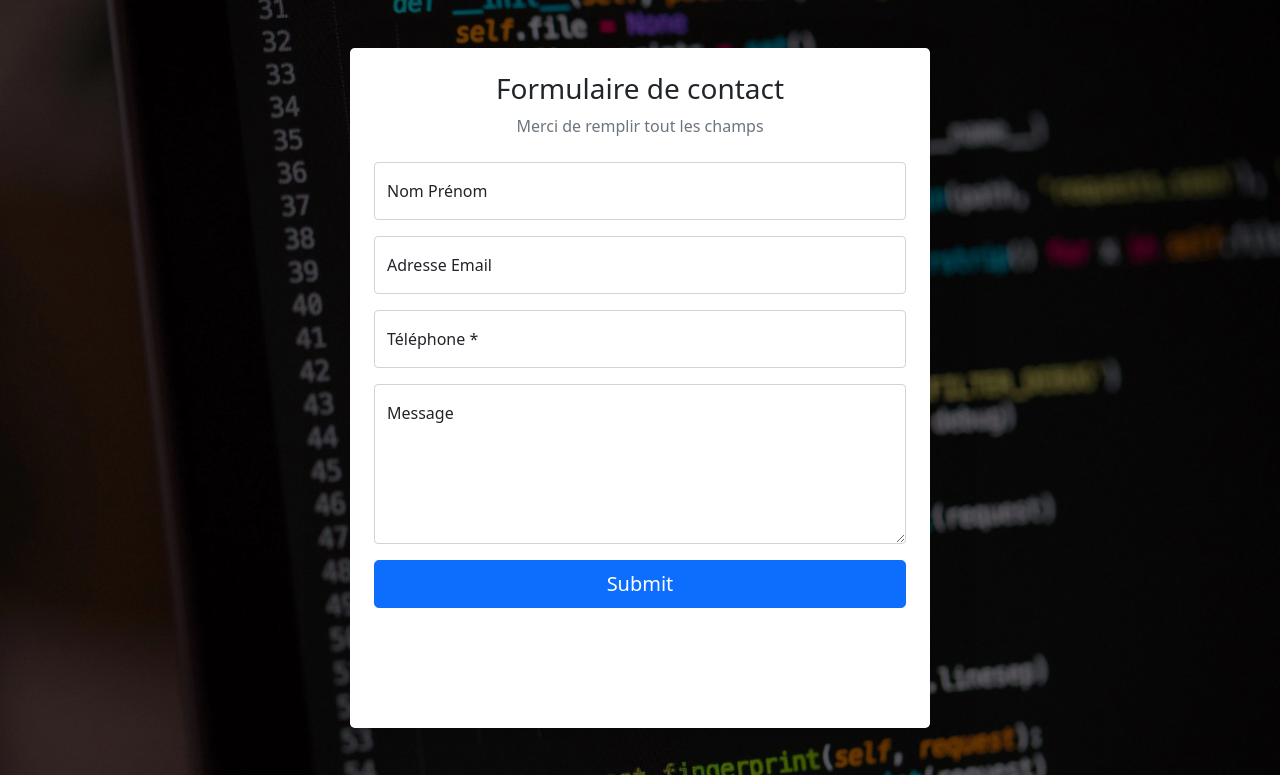
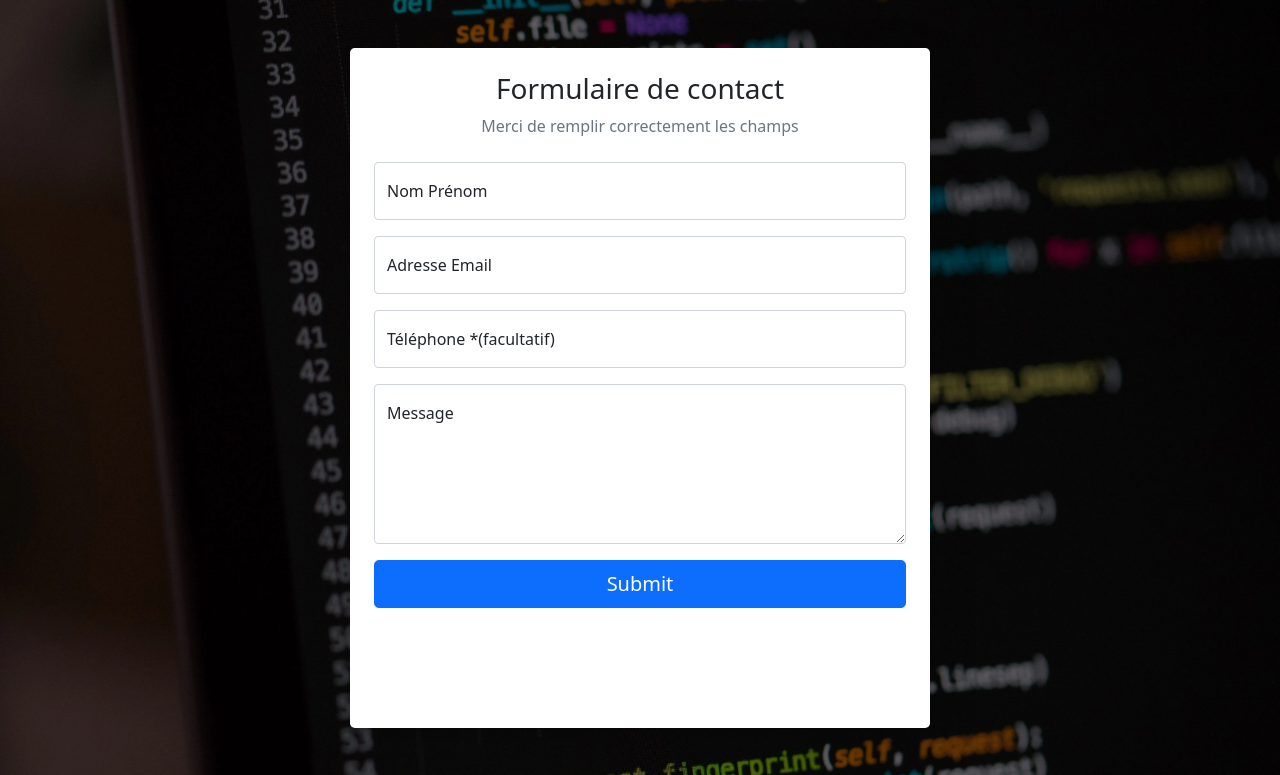
Before and after one commit to tanguym77/portfolio, a PHP site: page /contact.php in a window 1280 px wide. Shown: the part 166-941 px from the top of the page. Run offline with PHP 8.4, Linux system fonts and the light colour scheme; some libraries are stand-ins or nearby versions.

Commit message:
fix mail

```diff
--- a/contact.php
+++ b/contact.php
@@ -11,7 +11,7 @@
                 <div class="col-sm-12 p-4">
                 <div class="text-center">
                     <div class="h3 fw-light">Formulaire de contact</div>
-                    <p class="mb-4 text-muted">Merci de remplir tout les champs</p>
+                    <p class="mb-4 text-muted">Merci de remplir correctement les champs</p>
                 </div>
 
                 <form method="post" action="mail.php" >
@@ -31,7 +31,7 @@
                     <!-- Téléphone -->
                     <div class="form-floating mb-3">
                     <input name="phone" class="form-control" id="phone" type="tel" placeholder="Téléphone" />
-                    <label for="phone">Téléphone *</label>
+                    <label for="phone">Téléphone *(facultatif)</label>
                     </div>
 
                     <!-- MESSAGE -->
@@ -46,7 +46,7 @@
                             echo "
                             <div>
                                 <div class='text-center mb-3'>
-                                    <div class='fw-bolder'>Merci ! Le message à bien été envoyé.</div>
+                                    <div class='fw-bolder bg-success rounded p-1 text-white'>Merci ! Le message à bien été envoyé.</div>
                                 </div>
                             </div>
                             ";
```
